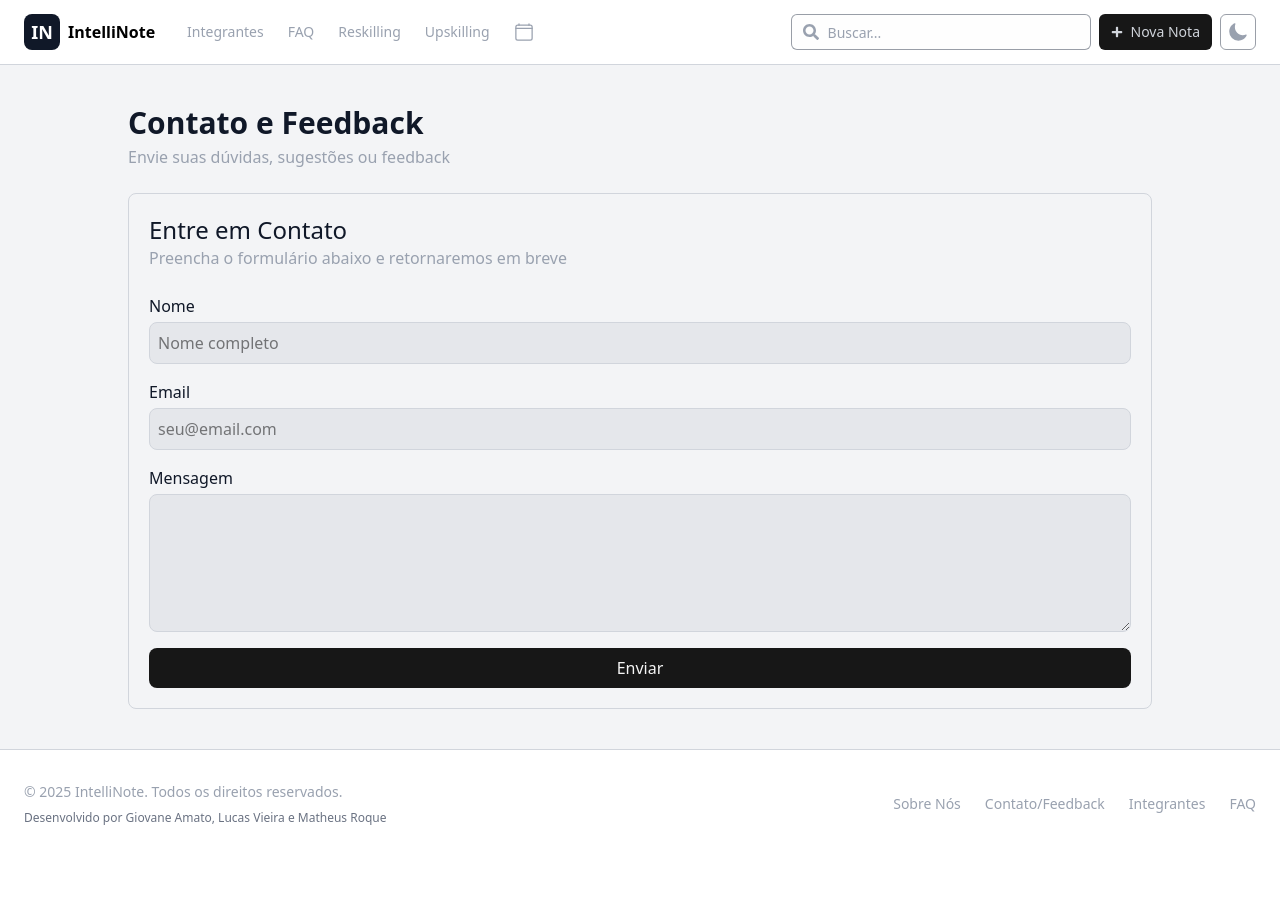
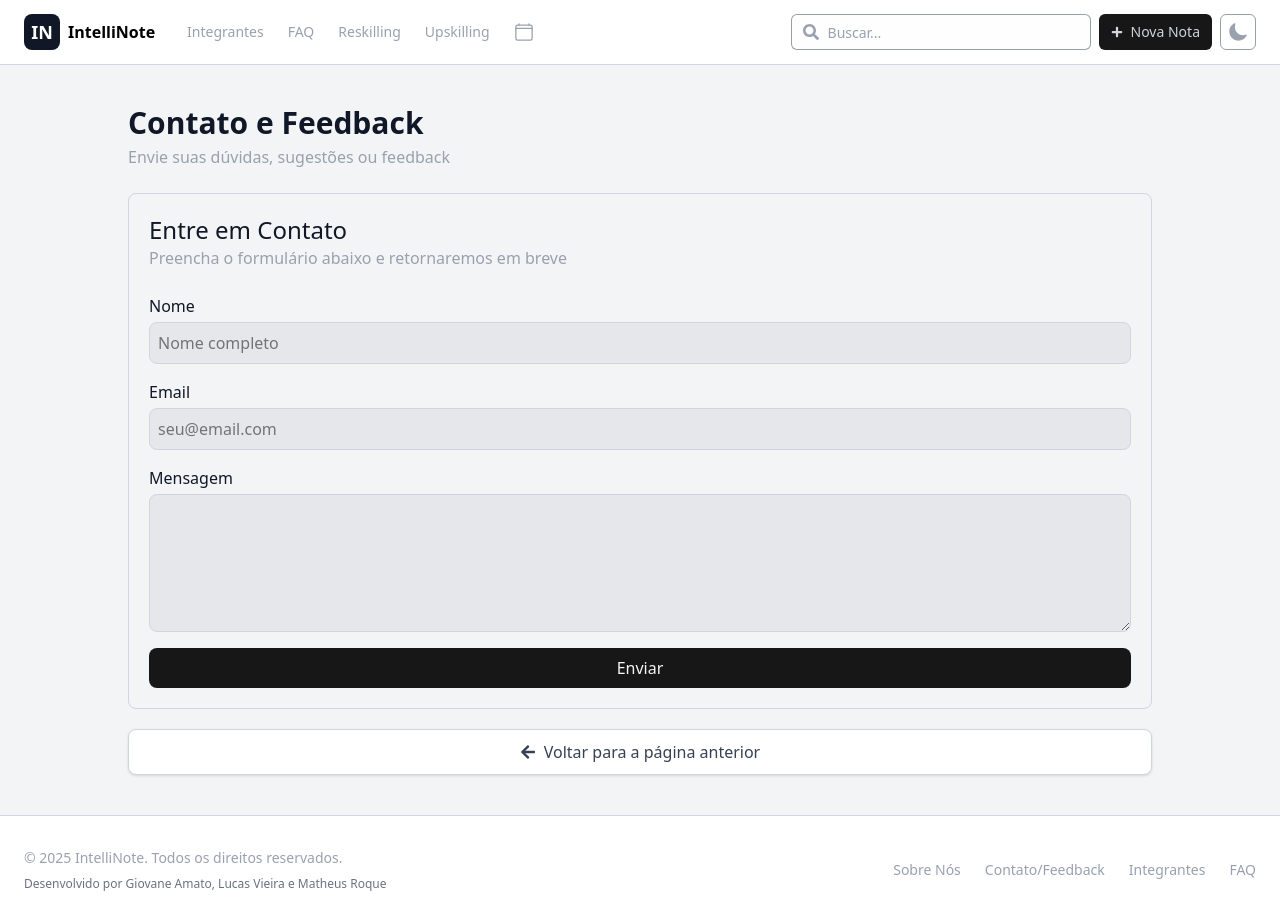
Before and after one commit to MLG-Consultoria/IntelliNote, a React (Vite) app: page /Contato in a window 1280 px wide. Before the commit the page ends 858 px from the top, so only its background shows below. Built offline with nearby package versions, Linux system fonts and the light colour scheme; no server answers.

Commit message:
Feat: Criando botão de voltar + Adição dele nas páginas

```diff
--- /dev/null
+++ b/src/Components/BotaoVoltar.tsx
@@ -0,0 +1,54 @@
+import { useNavigate } from 'react-router-dom';
+import { FaArrowLeft } from 'react-icons/fa';
+
+interface BackButtonProps {
+  variant?: 'arrow' | 'button';
+  label?: string;
+  className?: string;
+}
+
+const BotaoVoltar = ({
+  variant = 'arrow',
+  label = 'Voltar',
+  className = ''
+}: BackButtonProps) => {
+
+  const navigate = useNavigate();
+
+  const handleGoBack = () => {
+    navigate(-1);
+  };
+
+  // --- VARIANTE 1: Seta Flutuante (Top Left) ---
+  if (variant === 'arrow') {
+    return (
+      <button
+        onClick={handleGoBack}
+        className={`absolute flex flex-row items-center gap-2 top-20 left-4 md:top-24 md:left-8 z-40
+                   p-2 rounded-full text-gray-500 hover:text-gray-900 dark:text-gray-400 dark:hover:text-white
+                   hover:bg-gray-100 dark:hover:bg-gray-800 transition-all
+                   focus:outline-none focus:ring-2 focus:ring-gray-400 ${className}`}
+        aria-label="Voltar"
+      >
+        <FaArrowLeft className="h-5 w-5 md:h-6 md:w-6" /> Voltar
+      </button>
+    );
+  }
+
+  // --- VARIANTE 2: Botão Padrão (Bottom/Inline) ---
+  return (
+    <button
+      onClick={handleGoBack}
+      className={`flex items-center justify-center gap-2 px-6 py-2.5 rounded-lg
+                 bg-white border border-gray-300 text-gray-700 font-medium
+                 hover:bg-gray-50 hover:text-black
+                 dark:bg-transparent dark:hover:bg-gray-900 dark:border-gray-600 dark:text-gray-300 dark:hover:text-white dark:hover:border-gray-400
+                 transition-all shadow-sm ${className}`}
+    >
+      <FaArrowLeft className="h-4 w-4" />
+      <span>{label}</span>
+    </button>
+  );
+};
+
+export default BotaoVoltar;
--- a/src/Routes/MainFunctions/Calendario.tsx
+++ b/src/Routes/MainFunctions/Calendario.tsx
@@ -2,6 +2,7 @@ import { useState, useEffect } from 'react';
 import { useNavigate } from 'react-router-dom';
 import { FaChevronLeft, FaChevronRight, FaTrash } from 'react-icons/fa';
 import { storage, type Reminder } from '../../lib/storage';
+import BotaoVoltar from '../../Components/BotaoVoltar';
 
 const Calendario = () => {
   const navigate = useNavigate();
@@ -47,8 +48,8 @@ const Calendario = () => {
 
   return (
     <main className="flex-1 flex flex-col items-center pt-10 px-4 pb-10 text-gray-900 dark:text-gray-100">
-
-      <h1 className="text-3xl font-bold mb-8 text-left w-full max-w-5xl px-2">Calendário de Lembretes</h1>
+      <BotaoVoltar variant="arrow" className="absolute" />
+      <h1 className="text-3xl font-bold mb-8 mt-6 sm:mt-10 text-left w-full max-w-5xl px-2">Calendário de Lembretes</h1>
 
       <div className="grid grid-cols-1 md:grid-cols-2 gap-8 w-full max-w-5xl">
 
--- a/src/Routes/MainFunctions/CriarNota.tsx
+++ b/src/Routes/MainFunctions/CriarNota.tsx
@@ -3,6 +3,8 @@ import { PiSparkleBold } from "react-icons/pi";
 import { RiSave3Line } from "react-icons/ri";
 import { storage } from '../../lib/storage';
 import PopUpNote from '../../Components/PopUpNote';
+import BotaoVoltar from "../../Components/BotaoVoltar";
+
 
 const CriarNota = () => {
     const [tags, setTags] = useState<string[]>([]);
@@ -155,6 +157,7 @@ const CriarNota = () => {
                         className="w-full h-[400px] bg-transparent border border-gray-300 dark:border-gray-700 rounded-lg p-4 text-sm focus:outline-none focus:border-gray-500 transition-colors placeholder-gray-500 resize-none font-mono"
                     ></textarea>
                 </div>
+                <BotaoVoltar variant="button" label="Voltar para a página anterior" />
             </div>
         </main>
     );
--- a/src/Routes/MainFunctions/ReSkilling.tsx
+++ b/src/Routes/MainFunctions/ReSkilling.tsx
@@ -1,6 +1,7 @@
 import React, { useState } from 'react';
 import LoadingCircle from "../../Components/LoadingCircle";
 import { GeminiService } from '../../services/GeminiService';
+import BotaoVoltar from "../../Components/BotaoVoltar";
 
 const ReSkilling = () => {
     const [profession, setProfession] = useState('');
@@ -41,7 +42,7 @@ const ReSkilling = () => {
 
     return (
         <main className="flex-1 flex flex-col justify-center px-4 py-8 p-10 sm:py-10 lg:px-10 lg:py-10 xl:px-32 2xl:px-48">
-            <article className="gap-1 flex flex-col">
+            <article className="gap-1 mt-3 flex flex-col">
                 <h1 className="font-bold text-3xl">Reskilling - Transição de Carreira</h1>
                 <p className="text-gray-400">
                     Descubra as melhores opções para sua transição profissional com ajuda da IA.
@@ -112,6 +113,7 @@ const ReSkilling = () => {
                     </div>
                 </section>
             )}
+            <BotaoVoltar variant="button" label="Voltar para a página anterior" className="mt-5" />
         </main>
     );
 }
--- a/src/Routes/MainFunctions/UpSkilling.tsx
+++ b/src/Routes/MainFunctions/UpSkilling.tsx
@@ -1,6 +1,7 @@
 import React, { useState } from 'react';
 import LoadingCircle from "../../Components/LoadingCircle";
 import { GeminiService } from '../../services/GeminiService';
+import BotaoVoltar from "../../Components/BotaoVoltar";
 
 const UpSkilling = () => {
 
@@ -90,6 +91,7 @@ const UpSkilling = () => {
                     </div>
                 </section>
             )}
+            <BotaoVoltar variant="button" label="Voltar para a página anterior" className="mt-5" />
         </main>
     );
 }
--- a/src/Routes/MainFunctions/VerNota.tsx
+++ b/src/Routes/MainFunctions/VerNota.tsx
@@ -3,6 +3,7 @@ import { useSearchParams } from "react-router-dom";
 import { storage, type Note } from "../../lib/storage";
 import { RiDeleteBinLine } from "react-icons/ri";
 import ExcludeNoteConfirm from "../../Components/ExcludeNoteConfirmProps"
+import BotaoVoltar from "../../Components/BotaoVoltar";
 
 const VerNota = () => {
     const [notes, setNotes] = useState<Note[]>([]);
@@ -51,6 +52,7 @@ const VerNota = () => {
 
     return (
         <main className="flex-1 flex flex-col pt-10 px-6 sm:px-10 pb-10 text-gray-900 dark:text-gray-100 relative">
+            <BotaoVoltar variant="arrow" className="static -mt-4 -mb-3 w-23" />
 
             {noteToDelete && (
                 <ExcludeNoteConfirm
@@ -59,7 +61,7 @@ const VerNota = () => {
                 />
             )}
 
-            <div className="flex justify-between items-center mb-6">
+            <div className="flex justify-between items-center mb-6 mt-4 sm:mt-10">
                 <div className="flex flex-col">
                     <h1 className="font-bold text-3xl text-neutral-900 dark:text-white">Minhas Notas</h1>
 
--- a/src/Routes/Outros/Contato.tsx
+++ b/src/Routes/Outros/Contato.tsx
@@ -1,6 +1,7 @@
 import React, { useState, useEffect } from 'react';
 import { useNavigate } from 'react-router-dom';
 import LoadingCircle from "../../Components/LoadingCircle";
+import BotaoVoltar from '../../Components/BotaoVoltar';
 
 const Contato = () => {
 
@@ -166,6 +167,7 @@ const Contato = () => {
                     </div>
                 </form>
             </section>
+            <BotaoVoltar variant="button" label="Voltar para a página anterior" className="mt-5" />
         </main>
     );
 }
--- a/src/Routes/Outros/Faq.tsx
+++ b/src/Routes/Outros/Faq.tsx
@@ -1,5 +1,6 @@
 import React, { useState } from 'react';
 import {ConjuntoPerguntas} from '../../data/FaqData';
+import BotaoVoltar from '../../Components/BotaoVoltar';
 
 interface FaqItemProps {
   pergunta: string;
@@ -63,6 +64,7 @@ const Faq: React.FC = () => {
         })}
         </div>
       </div>
+      <BotaoVoltar variant="button" label="Voltar para a página anterior" className="mt-5" />
     </main>
   );
 };
--- a/src/Routes/Outros/Integrantes/Integrantes.tsx
+++ b/src/Routes/Outros/Integrantes/Integrantes.tsx
@@ -1,6 +1,7 @@
 import { Link } from 'react-router-dom';
 import { FaGithub, FaLinkedin } from 'react-icons/fa';
 import { IntegrantesDataGeral } from '../../../data/IntegrantesData';
+import BotaoVoltar from '../../../Components/BotaoVoltar';
 
 const Integrantes = () => {
   return (
@@ -65,6 +66,12 @@ const Integrantes = () => {
           );
           })}
       </section>
+      <div className="flex justify-center mt-6">
+        <BotaoVoltar
+          variant="button"
+          label="Voltar para a página anterior"
+        />
+      </div>
     </main>
   );
 }
--- a/src/Routes/Outros/Integrantes/IntegrantesSolo.tsx
+++ b/src/Routes/Outros/Integrantes/IntegrantesSolo.tsx
@@ -1,6 +1,7 @@
 import { useParams } from 'react-router-dom';
 import { IntegrantesDataUnico } from "../../../data/IntegrantesData";
 import { FaGithub, FaLinkedin } from 'react-icons/fa';
+import BotaoVoltar from '../../../Components/BotaoVoltar';
 
 const IntegrantesSolo = () => {
   const { nome } = useParams();
@@ -102,6 +103,12 @@ const IntegrantesSolo = () => {
           </div>
         </div>
       </div>
+      <div className="flex justify-center mt-6">
+        <BotaoVoltar
+          variant="button"
+          label="Voltar para a página anterior"
+        />
+    </div>
     </div>
   );
 }
--- a/src/Routes/Outros/SobreNos.tsx
+++ b/src/Routes/Outros/SobreNos.tsx
@@ -1,3 +1,5 @@
+import BotaoVoltar from '../../Components/BotaoVoltar';
+
 const SobreNos = () => {
     return (
         <main className="flex-1 text-neutral-900 dark:text-white py-16 px-4 sm:px-6 lg:px-8">
@@ -39,6 +41,7 @@ const SobreNos = () => {
                         </p>
                     </div>
 
+                <BotaoVoltar variant="button" label="Voltar para a página anterior"/>
                 </section>
             </div>
         </main>
```
